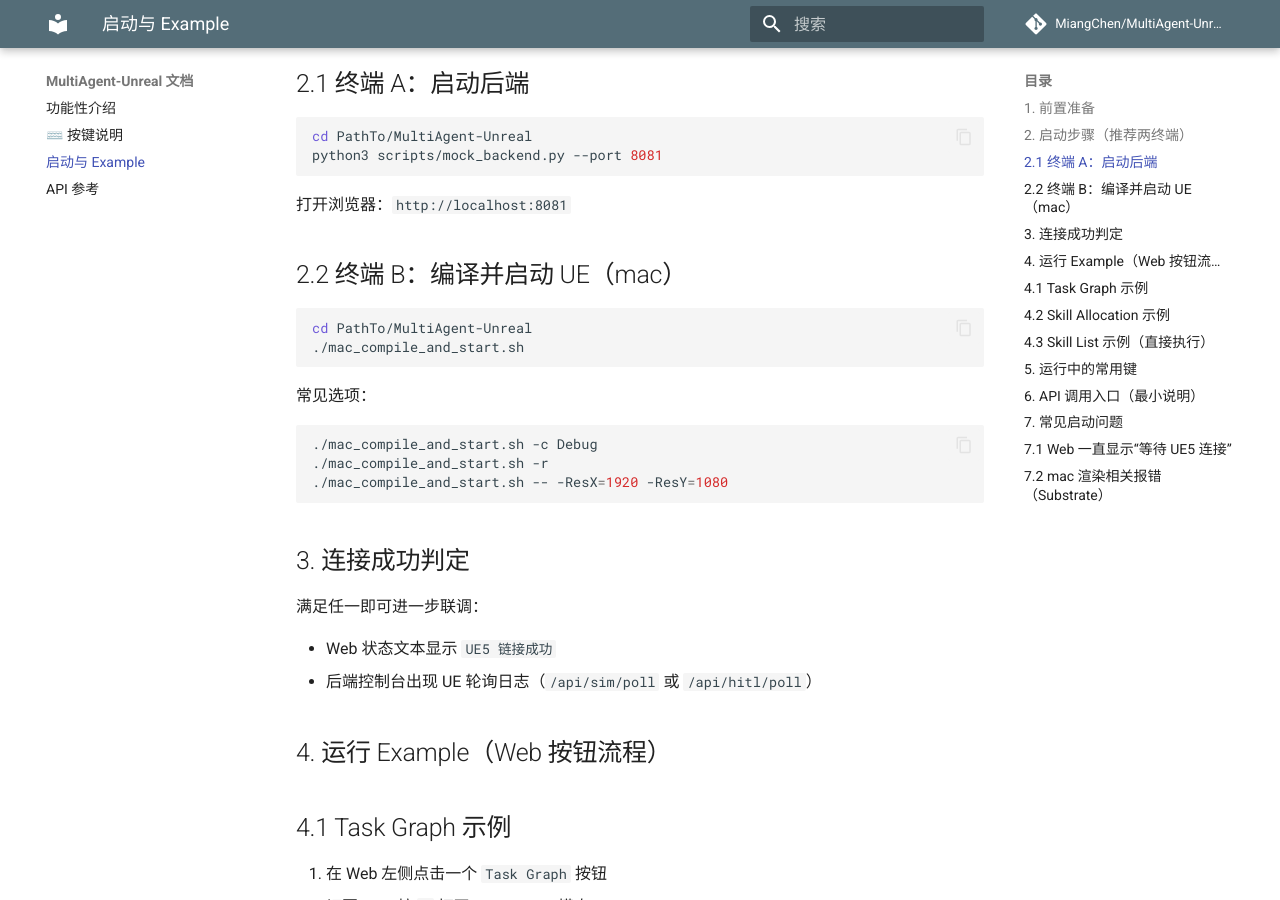
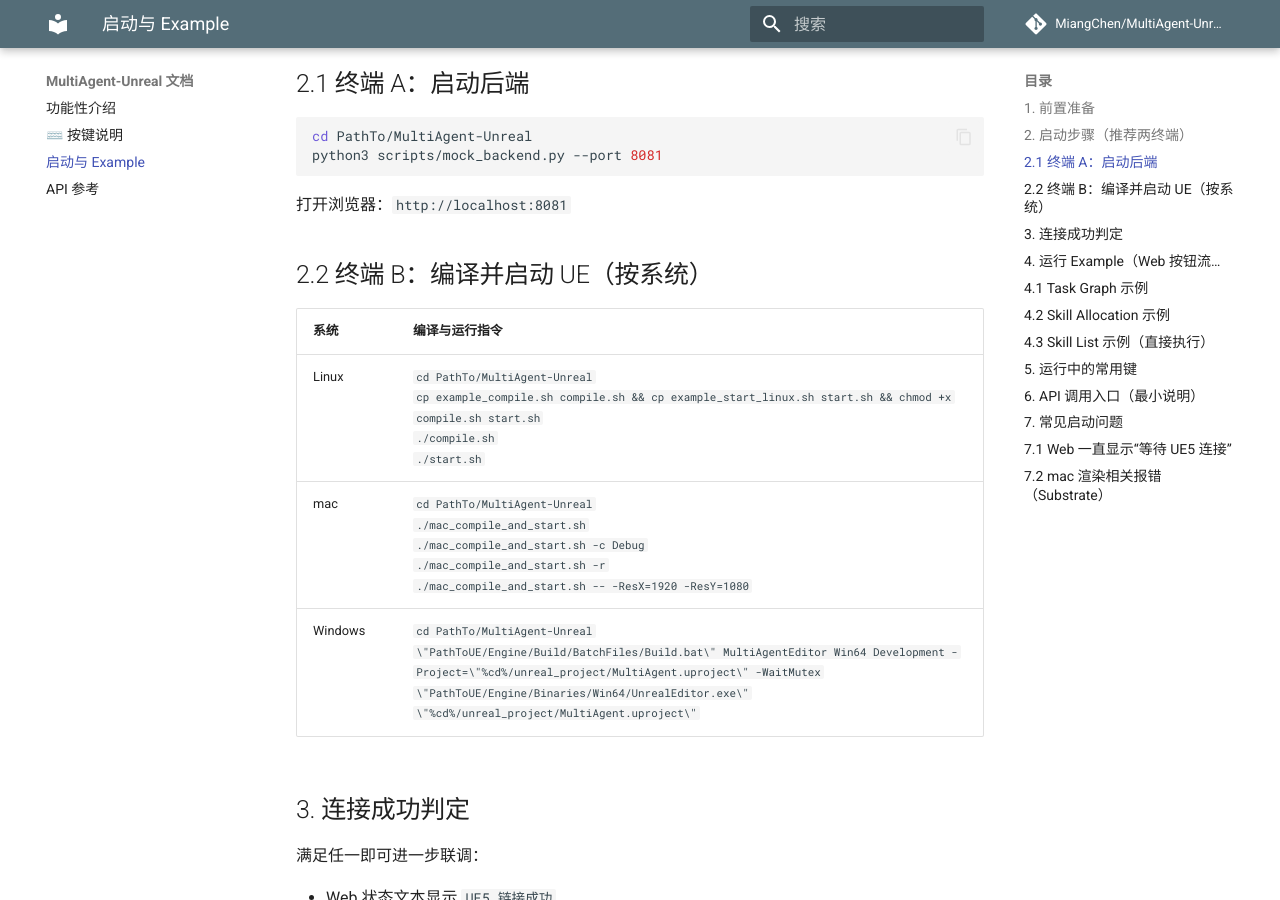
Before and after one commit to MiangChen/MultiAgent-Unreal, an MkDocs documentation site: the page built from site_docs/startup-and-examples.md, in a window 1280 px wide and 900 px high, scrolled down 464 px. Built offline with MkDocs 1.6.1 and Material for MkDocs 9.7.7, drawn with Linux system fonts in a browser that asks for light colours; comment, search, counter and statistics services are not loaded.

Commit message:
docs: add OS-specific compile/run command table

````diff
--- a/site_docs/startup-and-examples.md
+++ b/site_docs/startup-and-examples.md
@@ -19,20 +19,13 @@
 
 打开浏览器：`http://localhost:8081`
 
-## 2.2 终端 B：编译并启动 UE（mac）
+## 2.2 终端 B：编译并启动 UE（按系统）
 
-```bash
-cd PathTo/MultiAgent-Unreal
-./mac_compile_and_start.sh
-```
-
-常见选项：
-
-```bash
-./mac_compile_and_start.sh -c Debug
-./mac_compile_and_start.sh -r
-./mac_compile_and_start.sh -- -ResX=1920 -ResY=1080
-```
+| 系统 | 编译与运行指令 |
+|---|---|
+| Linux | `cd PathTo/MultiAgent-Unreal`<br>`cp example_compile.sh compile.sh && cp example_start_linux.sh start.sh && chmod +x compile.sh start.sh`<br>`./compile.sh`<br>`./start.sh` |
+| mac | `cd PathTo/MultiAgent-Unreal`<br>`./mac_compile_and_start.sh`<br>`./mac_compile_and_start.sh -c Debug`<br>`./mac_compile_and_start.sh -r`<br>`./mac_compile_and_start.sh -- -ResX=1920 -ResY=1080` |
+| Windows | `cd PathTo/MultiAgent-Unreal`<br>`\"PathToUE/Engine/Build/BatchFiles/Build.bat\" MultiAgentEditor Win64 Development -Project=\"%cd%/unreal_project/MultiAgent.uproject\" -WaitMutex`<br>`\"PathToUE/Engine/Binaries/Win64/UnrealEditor.exe\" \"%cd%/unreal_project/MultiAgent.uproject\"` |
 
 ## 3. 连接成功判定
 
````
